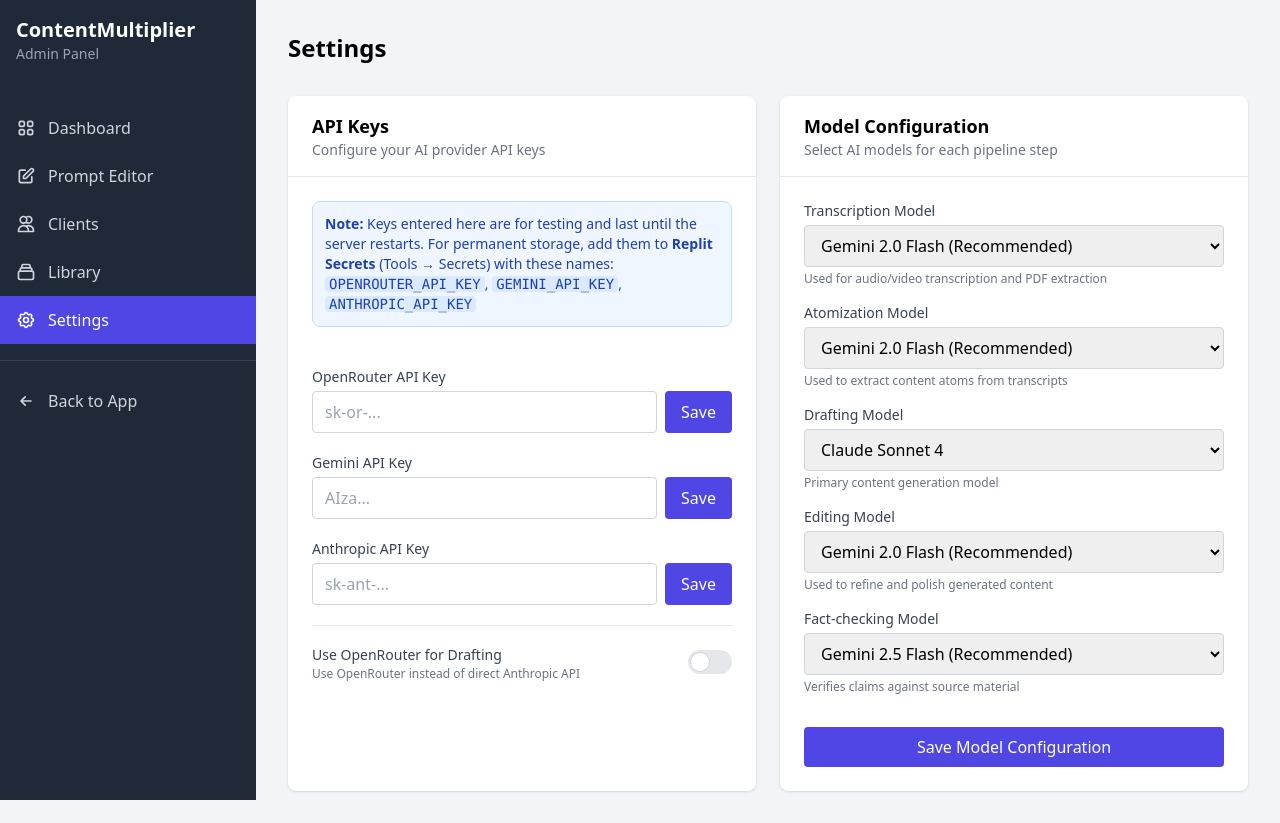
After one commit to treynortetik-creator/Still, a Python web app: template app/templates/admin/settings.html in a window 1280 px wide. The commit adds this page. Run offline with Jinja, Linux system fonts and the light colour scheme; the template is opened without the code that fills it, so the values that code supplies are empty; some libraries are stand-ins or nearby versions.

Commit message:
Add admin interface for managing AI model and API key settings
Introduces a new admin settings page, API key management, and model configuration options for various AI pipeline steps, along with backend service and template updates.

Replit-Commit-Author: Agent
Replit-Commit-Session-Id: 65538c75-65a4-4b06-b6f8-64e29fceeb0c
Replit-Commit-Checkpoint-Type: intermediate_checkpoint
Replit-Commit-Event-Id: a360c4e1-6aeb-4701-bb47-7f7b54106463
Replit-Commit-Screenshot-Url: https://storage.googleapis.com/screenshot-production-us-central1/0b838720-d5bd-42fd-b1c2-ec90d9903b12/65538c75-65a4-4b06-b6f8-64e29fceeb0c/KfdIOlY
Replit-Helium-Checkpoint-Created: true

```diff
--- a/app/api/admin_views.py
+++ b/app/api/admin_views.py
@@ -37,3 +37,9 @@ async def admin_clients(request: Request):
 async def admin_library(request: Request):
     """Render library browser."""
     return templates.TemplateResponse("library_browser.html", {"request": request})
+
+
+@router.get("/settings", response_class=HTMLResponse)
+async def admin_settings(request: Request):
+    """Render settings page."""
+    return templates.TemplateResponse("settings.html", {"request": request})
--- a/app/templates/admin/base.html
+++ b/app/templates/admin/base.html
@@ -59,6 +59,16 @@
                     Library
                 </a>
 
+                <a href="/admin/settings"
+                    class="sidebar-link flex items-center px-4 py-3 text-gray-300 hover:bg-gray-700 hover:text-white transition {% block nav_settings %}{% endblock %}">
+                    <svg class="w-5 h-5 mr-3" fill="none" stroke="currentColor" viewBox="0 0 24 24">
+                        <path stroke-linecap="round" stroke-linejoin="round" stroke-width="2"
+                            d="M10.325 4.317c.426-1.756 2.924-1.756 3.35 0a1.724 1.724 0 002.573 1.066c1.543-.94 3.31.826 2.37 2.37a1.724 1.724 0 001.065 2.572c1.756.426 1.756 2.924 0 3.35a1.724 1.724 0 00-1.066 2.573c.94 1.543-.826 3.31-2.37 2.37a1.724 1.724 0 00-2.572 1.065c-.426 1.756-2.924 1.756-3.35 0a1.724 1.724 0 00-2.573-1.066c-1.543.94-3.31-.826-2.37-2.37a1.724 1.724 0 00-1.065-2.572c-1.756-.426-1.756-2.924 0-3.35a1.724 1.724 0 001.066-2.573c-.94-1.543.826-3.31 2.37-2.37.996.608 2.296.07 2.572-1.065z"></path>
+                        <path stroke-linecap="round" stroke-linejoin="round" stroke-width="2" d="M15 12a3 3 0 11-6 0 3 3 0 016 0z"></path>
+                    </svg>
+                    Settings
+                </a>
+
                 <div class="border-t border-gray-700 my-4"></div>
 
                 <a href="/"
--- /dev/null
+++ b/app/templates/admin/settings.html
@@ -0,0 +1,294 @@
+{% extends "base.html" %}
+
+{% block title %}Settings{% endblock %}
+{% block nav_settings %}active{% endblock %}
+
+{% block content %}
+<h1 class="text-2xl font-bold mb-8">Settings</h1>
+
+<div class="grid grid-cols-1 lg:grid-cols-2 gap-6">
+    <!-- API Keys Section -->
+    <div class="bg-white rounded-lg shadow">
+        <div class="px-6 py-4 border-b">
+            <h2 class="text-lg font-semibold">API Keys</h2>
+            <p class="text-sm text-gray-500">Configure your AI provider API keys</p>
+        </div>
+        <div class="p-6">
+            <div class="mb-4 p-3 bg-blue-50 border border-blue-200 rounded-lg">
+                <p class="text-sm text-blue-800">
+                    <strong>Note:</strong> Keys entered here are for testing and last until the server restarts.
+                    For permanent storage, add them to <strong>Replit Secrets</strong> (Tools → Secrets) with these names:
+                    <code class="bg-blue-100 px-1 rounded">OPENROUTER_API_KEY</code>,
+                    <code class="bg-blue-100 px-1 rounded">GEMINI_API_KEY</code>,
+                    <code class="bg-blue-100 px-1 rounded">ANTHROPIC_API_KEY</code>
+                </p>
+            </div>
+        </div>
+        <div class="px-6 pb-6 space-y-4">
+            <div>
+                <label class="block text-sm font-medium text-gray-700 mb-1">OpenRouter API Key</label>
+                <div class="flex gap-2">
+                    <input type="password" id="openrouter-key" placeholder="sk-or-..."
+                        class="flex-1 border border-gray-300 rounded px-3 py-2">
+                    <button onclick="saveApiKey('openrouter')"
+                        class="px-4 py-2 bg-indigo-600 text-white rounded hover:bg-indigo-700">
+                        Save
+                    </button>
+                </div>
+                <div class="mt-1 flex items-center gap-2">
+                    <span id="openrouter-status" class="text-sm"></span>
+                </div>
+            </div>
+
+            <div>
+                <label class="block text-sm font-medium text-gray-700 mb-1">Gemini API Key</label>
+                <div class="flex gap-2">
+                    <input type="password" id="gemini-key" placeholder="AIza..."
+                        class="flex-1 border border-gray-300 rounded px-3 py-2">
+                    <button onclick="saveApiKey('gemini')"
+                        class="px-4 py-2 bg-indigo-600 text-white rounded hover:bg-indigo-700">
+                        Save
+                    </button>
+                </div>
+                <div class="mt-1 flex items-center gap-2">
+                    <span id="gemini-status" class="text-sm"></span>
+                </div>
+            </div>
+
+            <div>
+                <label class="block text-sm font-medium text-gray-700 mb-1">Anthropic API Key</label>
+                <div class="flex gap-2">
+                    <input type="password" id="anthropic-key" placeholder="sk-ant-..."
+                        class="flex-1 border border-gray-300 rounded px-3 py-2">
+                    <button onclick="saveApiKey('anthropic')"
+                        class="px-4 py-2 bg-indigo-600 text-white rounded hover:bg-indigo-700">
+                        Save
+                    </button>
+                </div>
+                <div class="mt-1 flex items-center gap-2">
+                    <span id="anthropic-status" class="text-sm"></span>
+                </div>
+            </div>
+
+            <div class="pt-4 border-t">
+                <div class="flex items-center justify-between">
+                    <div>
+                        <label class="text-sm font-medium text-gray-700">Use OpenRouter for Drafting</label>
+                        <p class="text-xs text-gray-500">Use OpenRouter instead of direct Anthropic API</p>
+                    </div>
+                    <label class="relative inline-flex items-center cursor-pointer">
+                        <input type="checkbox" id="use-openrouter" class="sr-only peer" onchange="toggleOpenRouter()">
+                        <div class="w-11 h-6 bg-gray-200 peer-focus:outline-none rounded-full peer peer-checked:after:translate-x-full peer-checked:after:border-white after:content-[''] after:absolute after:top-[2px] after:left-[2px] after:bg-white after:border-gray-300 after:border after:rounded-full after:h-5 after:w-5 after:transition-all peer-checked:bg-indigo-600"></div>
+                    </label>
+                </div>
+            </div>
+        </div>
+    </div>
+
+    <!-- Model Selection Per Step -->
+    <div class="bg-white rounded-lg shadow">
+        <div class="px-6 py-4 border-b">
+            <h2 class="text-lg font-semibold">Model Configuration</h2>
+            <p class="text-sm text-gray-500">Select AI models for each pipeline step</p>
+        </div>
+        <div class="p-6 space-y-4">
+            <div>
+                <label class="block text-sm font-medium text-gray-700 mb-1">Transcription Model</label>
+                <select id="model-transcription" class="w-full border border-gray-300 rounded px-3 py-2">
+                    <option value="gemini-2.0-flash">Gemini 2.0 Flash (Recommended)</option>
+                    <option value="gemini-2.5-flash">Gemini 2.5 Flash</option>
+                </select>
+                <p class="text-xs text-gray-500 mt-1">Used for audio/video transcription and PDF extraction</p>
+            </div>
+
+            <div>
+                <label class="block text-sm font-medium text-gray-700 mb-1">Atomization Model</label>
+                <select id="model-atomization" class="w-full border border-gray-300 rounded px-3 py-2">
+                    <option value="gemini-2.0-flash">Gemini 2.0 Flash (Recommended)</option>
+                    <option value="gemini-2.5-flash">Gemini 2.5 Flash</option>
+                </select>
+                <p class="text-xs text-gray-500 mt-1">Used to extract content atoms from transcripts</p>
+            </div>
+
+            <div>
+                <label class="block text-sm font-medium text-gray-700 mb-1">Drafting Model</label>
+                <select id="model-drafting" class="w-full border border-gray-300 rounded px-3 py-2">
+                    <optgroup label="OpenRouter Models">
+                        <option value="anthropic/claude-sonnet-4">Claude Sonnet 4</option>
+                        <option value="anthropic/claude-3.5-sonnet">Claude 3.5 Sonnet</option>
+                        <option value="anthropic/claude-3-opus">Claude 3 Opus</option>
+                        <option value="openai/gpt-4o">GPT-4o</option>
+                        <option value="openai/gpt-4-turbo">GPT-4 Turbo</option>
+                        <option value="google/gemini-pro-1.5">Gemini Pro 1.5</option>
+                    </optgroup>
+                    <optgroup label="Direct Anthropic">
+                        <option value="claude-opus-4-5-20251101">Claude Opus 4.5 (Direct)</option>
+                    </optgroup>
+                </select>
+                <p class="text-xs text-gray-500 mt-1">Primary content generation model</p>
+            </div>
+
+            <div>
+                <label class="block text-sm font-medium text-gray-700 mb-1">Editing Model</label>
+                <select id="model-editing" class="w-full border border-gray-300 rounded px-3 py-2">
+                    <option value="gemini-2.0-flash">Gemini 2.0 Flash (Recommended)</option>
+                    <option value="gemini-2.5-flash">Gemini 2.5 Flash</option>
+                </select>
+                <p class="text-xs text-gray-500 mt-1">Used to refine and polish generated content</p>
+            </div>
+
+            <div>
+                <label class="block text-sm font-medium text-gray-700 mb-1">Fact-checking Model</label>
+                <select id="model-factcheck" class="w-full border border-gray-300 rounded px-3 py-2">
+                    <option value="gemini-2.5-flash">Gemini 2.5 Flash (Recommended)</option>
+                    <option value="gemini-2.0-flash">Gemini 2.0 Flash</option>
+                </select>
+                <p class="text-xs text-gray-500 mt-1">Verifies claims against source material</p>
+            </div>
+
+            <div class="pt-4">
+                <button onclick="saveModelConfig()"
+                    class="w-full px-4 py-2 bg-indigo-600 text-white rounded hover:bg-indigo-700">
+                    Save Model Configuration
+                </button>
+            </div>
+        </div>
+    </div>
+</div>
+
+<!-- Success Toast -->
+<div id="success-toast" class="hidden fixed bottom-4 right-4 bg-green-600 text-white px-4 py-2 rounded-lg shadow-lg">
+    Settings saved successfully!
+</div>
+
+<!-- Error Toast -->
+<div id="error-toast" class="hidden fixed bottom-4 right-4 bg-red-600 text-white px-4 py-2 rounded-lg shadow-lg">
+    <span id="error-message">Failed to save settings</span>
+</div>
+{% endblock %}
+
+{% block scripts %}
+<script>
+async function loadSettings() {
+    try {
+        const response = await fetch('/api/admin/settings');
+        const data = await response.json();
+
+        // API key status
+        document.getElementById('openrouter-status').innerHTML = data.api_keys.openrouter
+            ? '<span class="text-green-600">Configured</span>'
+            : '<span class="text-yellow-600">Not set</span>';
+        document.getElementById('gemini-status').innerHTML = data.api_keys.gemini
+            ? '<span class="text-green-600">Configured</span>'
+            : '<span class="text-yellow-600">Not set</span>';
+        document.getElementById('anthropic-status').innerHTML = data.api_keys.anthropic
+            ? '<span class="text-green-600">Configured</span>'
+            : '<span class="text-yellow-600">Not set</span>';
+
+        // OpenRouter toggle
+        document.getElementById('use-openrouter').checked = data.use_openrouter;
+
+        // Model selections
+        if (data.models) {
+            if (data.models.transcription) document.getElementById('model-transcription').value = data.models.transcription;
+            if (data.models.atomization) document.getElementById('model-atomization').value = data.models.atomization;
+            if (data.models.drafting) document.getElementById('model-drafting').value = data.models.drafting;
+            if (data.models.editing) document.getElementById('model-editing').value = data.models.editing;
+            if (data.models.factcheck) document.getElementById('model-factcheck').value = data.models.factcheck;
+        }
+    } catch (err) {
+        console.error('Failed to load settings:', err);
+    }
+}
+
+async function saveApiKey(provider) {
+    const inputId = provider + '-key';
+    const key = document.getElementById(inputId).value;
+
+    if (!key) {
+        showError('Please enter an API key');
+        return;
+    }
+
+    try {
+        const response = await fetch('/api/admin/settings/apikey', {
+            method: 'POST',
+            headers: {'Content-Type': 'application/json'},
+            body: JSON.stringify({ provider, key })
+        });
+
+        if (response.ok) {
+            document.getElementById(inputId).value = '';
+            showSuccess();
+            loadSettings();
+        } else {
+            const data = await response.json();
+            showError(data.detail || 'Failed to save API key');
+        }
+    } catch (err) {
+        showError('Failed to save API key');
+    }
+}
+
+async function toggleOpenRouter() {
+    const enabled = document.getElementById('use-openrouter').checked;
+
+    try {
+        const response = await fetch('/api/admin/settings/openrouter', {
+            method: 'POST',
+            headers: {'Content-Type': 'application/json'},
+            body: JSON.stringify({ enabled })
+        });
+
+        if (response.ok) {
+            showSuccess();
+        } else {
+            showError('Failed to update setting');
+        }
+    } catch (err) {
+        showError('Failed to update setting');
+    }
+}
+
+async function saveModelConfig() {
+    const models = {
+        transcription: document.getElementById('model-transcription').value,
+        atomization: document.getElementById('model-atomization').value,
+        drafting: document.getElementById('model-drafting').value,
+        editing: document.getElementById('model-editing').value,
+        factcheck: document.getElementById('model-factcheck').value
+    };
+
+    try {
+        const response = await fetch('/api/admin/settings/models', {
+            method: 'POST',
+            headers: {'Content-Type': 'application/json'},
+            body: JSON.stringify(models)
+        });
+
+        if (response.ok) {
+            showSuccess();
+        } else {
+            showError('Failed to save model configuration');
+        }
+    } catch (err) {
+        showError('Failed to save model configuration');
+    }
+}
+
+function showSuccess() {
+    const toast = document.getElementById('success-toast');
+    toast.classList.remove('hidden');
+    setTimeout(() => toast.classList.add('hidden'), 3000);
+}
+
+function showError(message) {
+    const toast = document.getElementById('error-toast');
+    document.getElementById('error-message').textContent = message;
+    toast.classList.remove('hidden');
+    setTimeout(() => toast.classList.add('hidden'), 3000);
+}
+
+loadSettings();
+</script>
+{% endblock %}
```
Also changed, not shown: app/api/admin.py (+77 -2 lines), app/services/drafting.py (+24 -13 lines), app/services/settings_manager.py (added, +85 -0 lines), app/services/transcription.py (+7 -4 lines), data/settings.json (added, +10 -0 lines), replit.md (+6 -0 lines), attached_assets/Screenshot_2025-12-23_at_8.57.28_AM_1766505450591.png (added), 1 other file.
